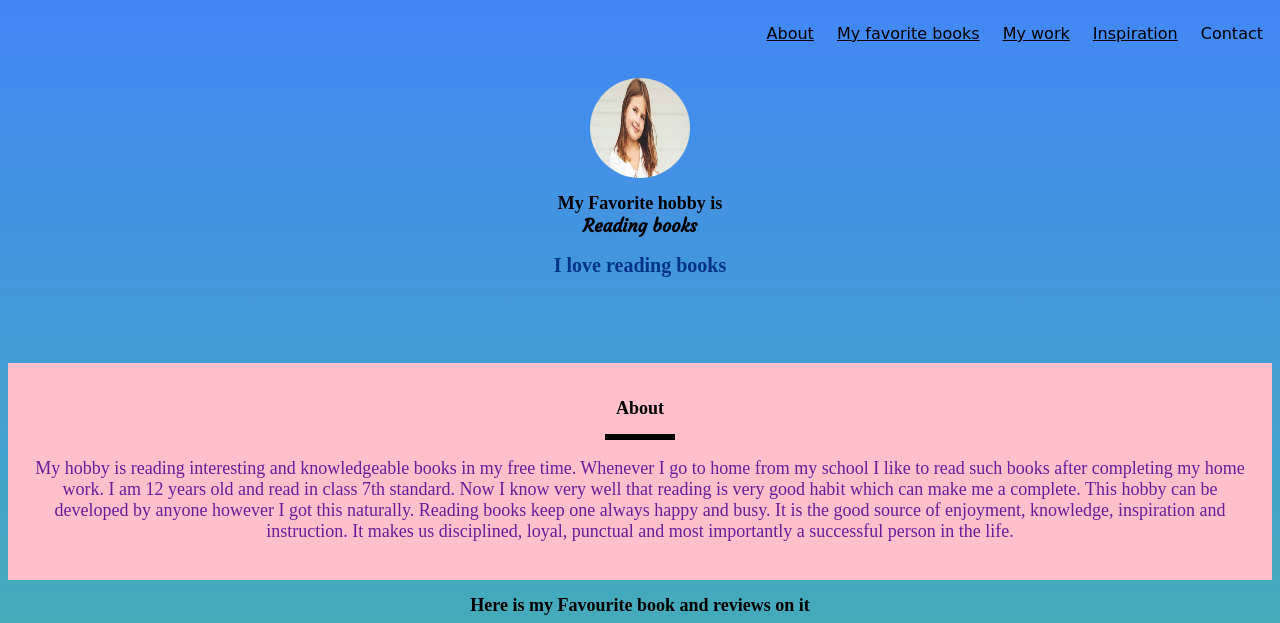
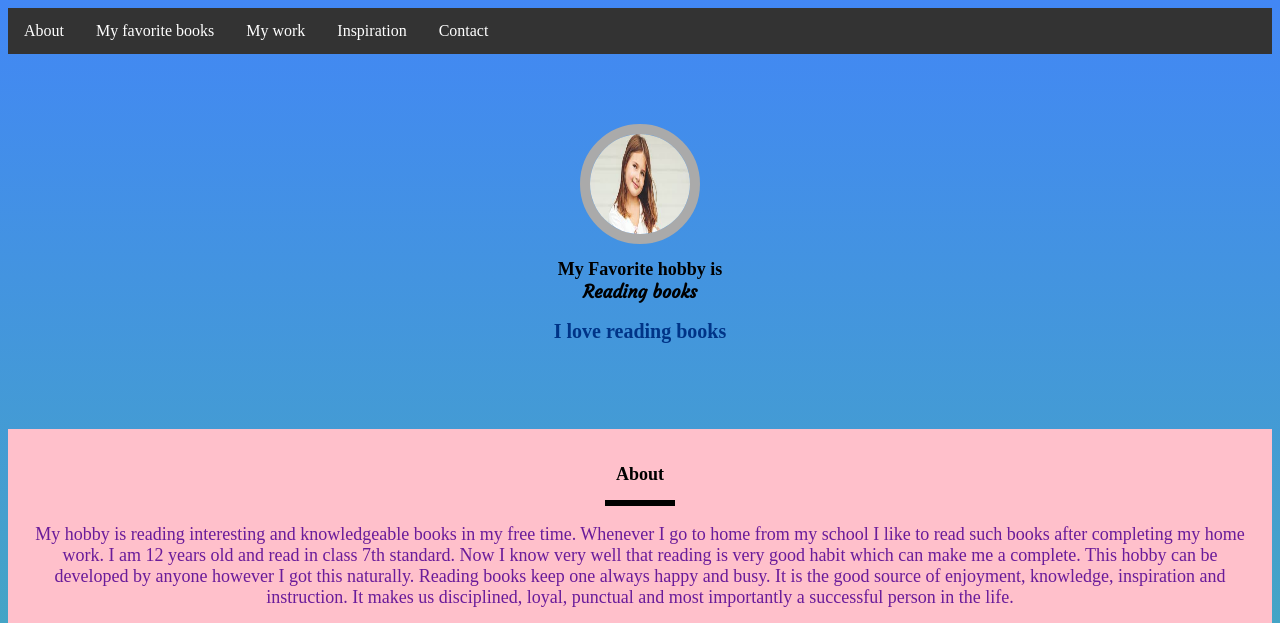
Before and after one commit to krisha963/My-Favorite-5, a plain HTML site: page index.html in a window 1280 px wide. Shown: the top 623 px of the page. Drawn offline with Linux system fonts and the light colour scheme.

Commit message:
Add files via upload

```diff
--- a/index.html
+++ b/index.html
@@ -4,16 +4,16 @@
     <title>My Portfolio</title>
     <link rel="stylesheet" href="portfolio.css">
     <link href="https://fonts.googleapis.com/css2?family=Courgette&display=swap" rel="stylesheet">
+    <link rel="stylesheet" href="https://cdnjs.cloudflare.com/ajax/libs/font-awesome/4.7.0/css/font-awesome.min.css">
 </head>
 
 <body>
-
     <ul class="menu">
         <li class="link"><a href="#bio">About</a></li>
         <li class="link"><a href="#References">My favorite books</a></li>
         <li class="link"><a href="#Mywork">My work</a></li>
         <li class="link"><a href="#MyInspiration">Inspiration</a></li>
-        <li class="link">Contact</li>
+        <li class="link"><a href="#contact">Contact</a></li>
     </ul>
     <section id="welcome">
         <img src="kid.jpg">
@@ -49,15 +49,39 @@
         <div>
 
             <span>
+
                 <a href="https://www.jkrowling.com/" target="_blank">
                     <img id="picture" src="jkrowling.jpg">
                 </a>
             </span>
 
             <span>
+
                 <a href="https://en.wikipedia.org/wiki/Arundhati_Roy" target="_blank">
-                    <img id="picture" src="arundhati.jpg"></a>
+                    <img id="picture" src="arundhati.jpg">
+                </a>
             </span>
+        </div>
+
+    </section>
+
+    <section id="contact">
+
+        <iframe src="https://www.google.com/maps/embed?pb=!1m18!1m12!1m3!1d3769.5956153554494!2d72.88922391538478!3d19.125388255387026!2m3!1f0!2f0!3f0!3m2!1i1024!2i768!4f13.1!3m3!1m2!1s0x3be7c91d7ffbbf0d%3A0x6de75142cec26203!2sWeWork%20Chromium!5e0!3m2!1sen!2sin!4v1626320308044!5m2!1sen!2sin" width="400" height="300" style="border:0;" allowfullscreen="" loading="lazy"></iframe>
+
+        <div class="contact_1">
+
+            <a href="mailto:someone@example.com?Subject=Hello">
+                <i class="fa fa-envelope"></i>&nbsp;&nbsp;<h3>mygmailid@gmail.com</h3>
+            </a>
+
+            <br>
+            <br>
+
+            <a href="#">
+                <i class="fa fa-instagram"></i>&nbsp;&nbsp;<h3>myinstagramid</h3>
+            </a>
+
         </div>
 
     </section>
--- a/portfolio.css
+++ b/portfolio.css
@@ -49,31 +49,29 @@ h2 {
 }
 
 .menu {
-    list-style: none;
-    font-family: cursive;
-    float: right;
-    top: 10px;
-    right: 30px;
-    cursor: pointer;
-    color: black;
+    list-style-type: none;
+    margin: 0;
+    padding: 0;
+    overflow: hidden;
+    background-color: #333;
 }
 
-.menu a {
-    color: black !important;
+.link {
+    float: left;
+
+}
+
+.link a {
+    display: block;
+    color: white;
+    text-align: center;
+    padding: 14px 16px;
+    text-decoration: none;
 }
 
 
-.link {
-    color: black;
-    display: inline;
-    padding-top: 5px;
-    padding-left: 9px;
-    padding-right: 9px;
-    padding-bottom: 5px;
-}
-
-.link:hover {
-    background-color: beige;
+.link a:hover {
+    background-color: #111;
 }
 
 #My work a {
@@ -101,13 +99,26 @@ h2 {
 
 img {
     transition: transform .2s;
-    border: 10px solid: #AAAAAA;
+    border: 10px solid #AAAAAA;
 }
 
 img:hover {
-    transform: scale(0.9)
+    transform: scale(0.9);
 }
 
-html {
-    scroll-behavior: smooth;
+#contact {
+    background: firebrick;
 }
+
+#contact iframe {
+    width: 100%;
+}
+
+.contact_1 h3 {
+    display: inline;
+}
+
+.contact_1 a {
+    color: white;
+    text-shadow: none;
+}
```
